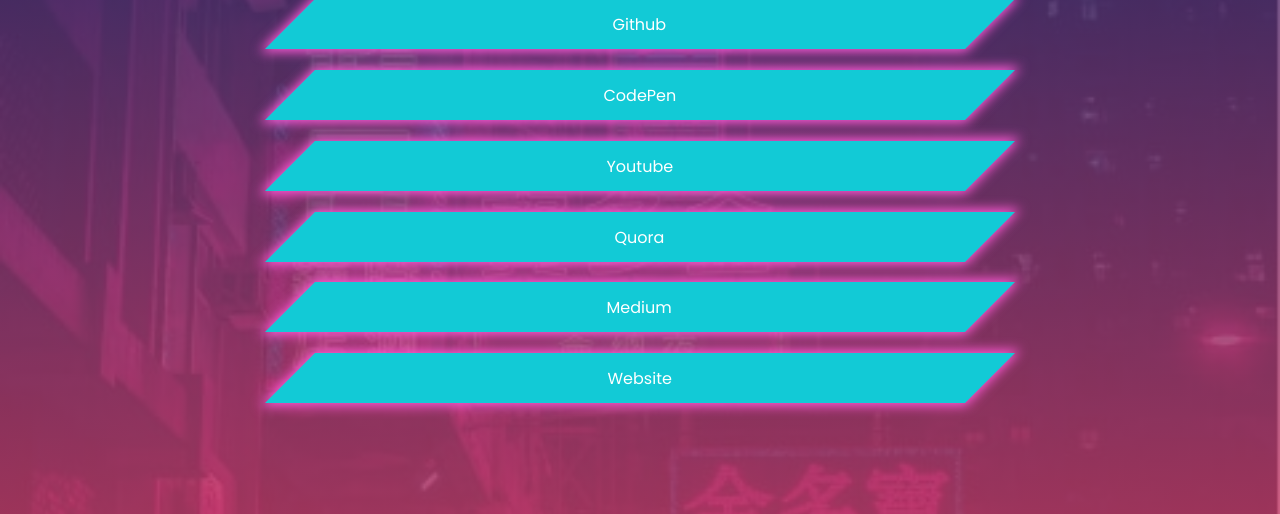
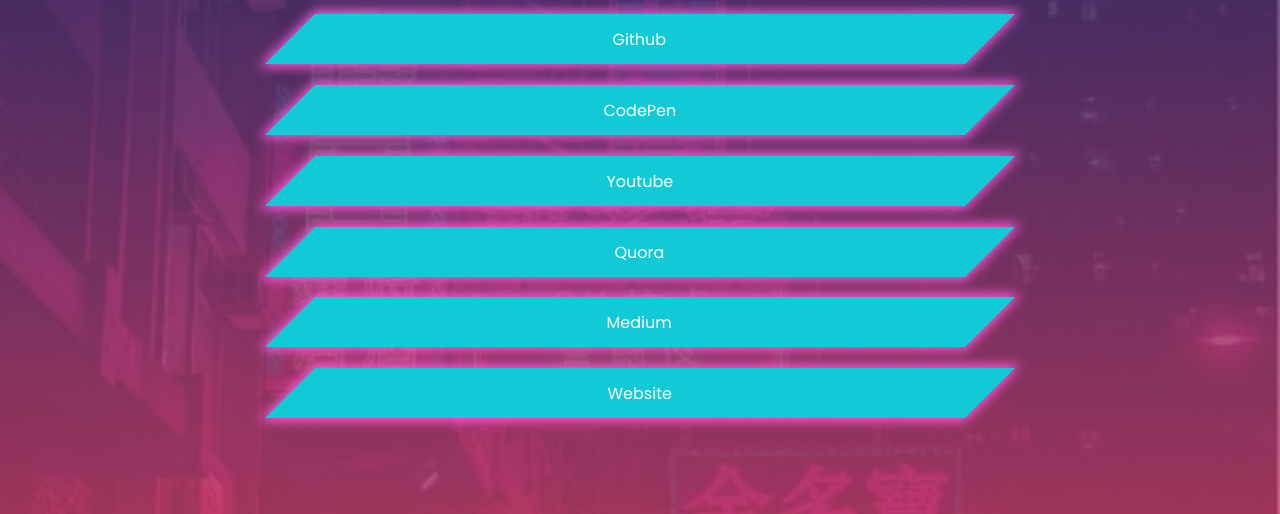
Before and after one commit to VishnuDileesh/VishnuDileesh.github.io, a plain HTML site: page index.html in a window 1280 px wide. Shown: the part 286-800 px from the top of the page. Drawn offline with Linux system fonts and the light colour scheme.

Commit message:
Fix main margin issue

```diff
--- a/style.css
+++ b/style.css
@@ -17,11 +17,14 @@ body {
   background-size: cover;
   font-family: "Poppins", sans-serif;
   min-height: 100vh;
+  display: flex;
+  flex-direction: column;
+  justify-content: center;
 }
 
 main {
   text-align: center;
-  margin: 30px;
+  margin: 30px 50px 0 50px;
 }
 
 .user-img {
@@ -67,6 +70,7 @@ main h1 {
     display: flex;
     justify-content: center;
     align-items: center;
+    padding: 0;
   }
 
   main {
```
